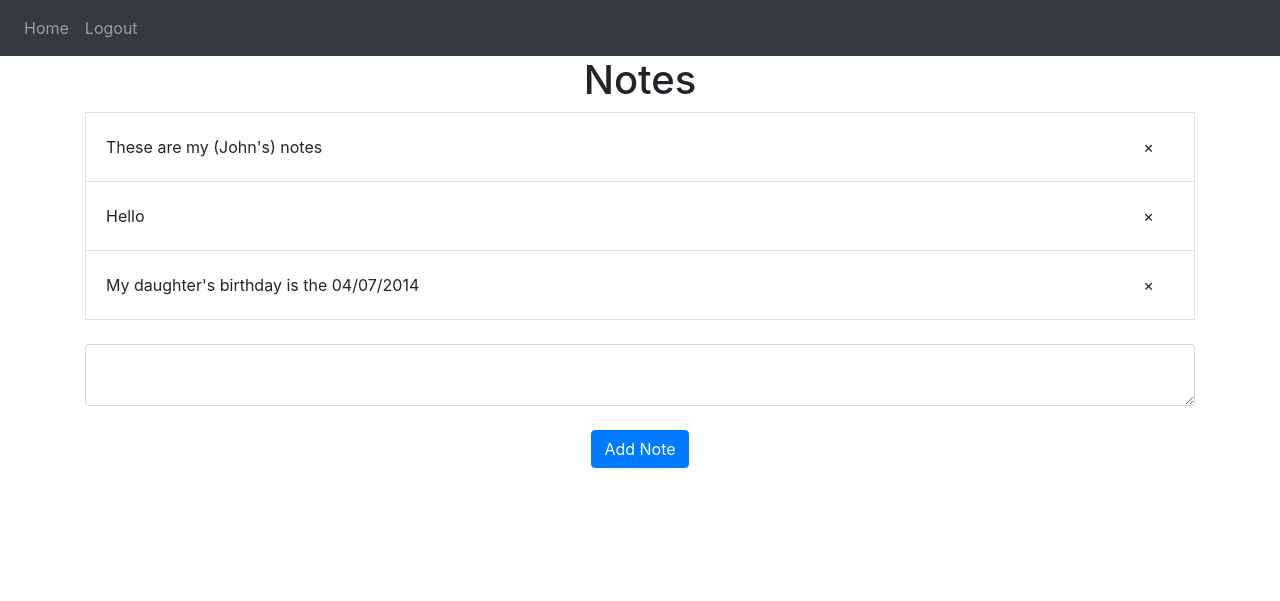
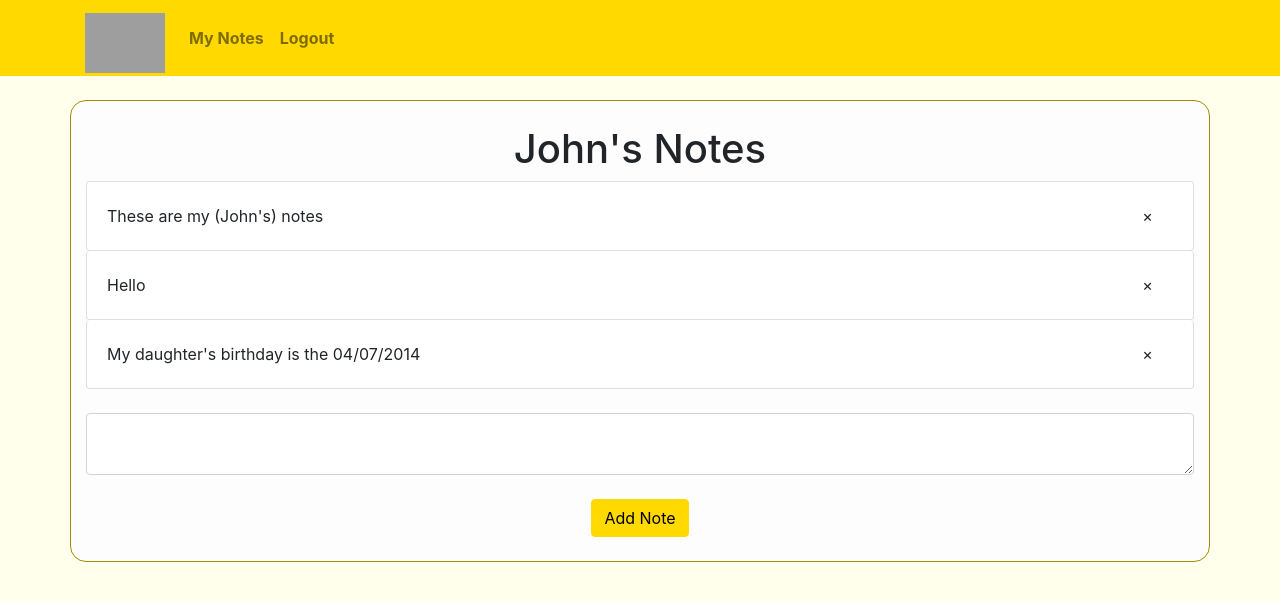
Before and after one commit to jajoste/Note-Taking-App, a Flask app: page / in a window 1280 px wide. Shown: the top 601 px of the page. Run offline with Flask 2, Linux system fonts and the light colour scheme; a user stored in the database is signed in; data comes from the database, SQL or seed files in the repository; both versions use the stored data as it was after the commit; some libraries are stand-ins or nearby versions; grey boxes are pictures that could not be loaded.

Commit message:
Finished Project. Updated CSS styling

```diff
--- a/main.py
+++ b/main.py
@@ -2,5 +2,5 @@ from website import create_app
 
 app = create_app()
 
-if __name__ == '__main__':
+if __name__ == "__main__":
     app.run(debug=True)
--- /dev/null
+++ b/website/static/styles/mystyle.css
@@ -0,0 +1,35 @@
+.btn-primary {
+  color: #000000;
+  background-color: #ffd900;
+  border-color: #ffd900;
+}
+.btn-primary:hover {
+  color: #000000;
+  background-color: #dcbb00;
+  border-color: #ffd900;
+}
+.btn-primary:not(:disabled):not(:disabled):active {
+  color: #000000;
+  background-color: #ffd900;
+  border-color: #ffd900;
+  box-shadow: 0 0 0 0.2rem rgba(255, 251, 0, 0.5);
+}
+.btn-primary:not(:disabled):not(:disabled):focus {
+  color: #000000;
+  background-color: #ffd900;
+  border-color: #ffd900;
+  box-shadow: 0 0 0 0.2rem rgba(255, 251, 0, 0.5);
+}
+.btn-primary:not(:disabled):not(.disabled).active:focus,
+.btn-primary:not(:disabled):not(.disabled):active:focus,
+.show > .btn-primary.dropdown-toggle:focus {
+  box-shadow: 0 0 0 0.2rem rgba(255, 251, 0, 0.5);
+}
+.logo {
+  height: 60px;
+  width: auto;
+}
+
+body {
+  background-color: #ffffeb;
+}
--- a/website/templates/base.html
+++ b/website/templates/base.html
@@ -14,48 +14,48 @@
       href="https://stackpath.bootstrapcdn.com/font-awesome/4.7.0/css/font-awesome.min.css"
       crossorigin="anonymous"
     />
-
-        <style>
-            .float-parent-element {
-                width: 100%;
-            }
-            .float-child-element {
-                float: left;
-                width: 10%;
-            }
-            .floating {
-                float: left;
-
-            }
-            .red {
-                background-color: red;
-                margin-left: 50%;
-                height: 100px;
-            }
-            .yellow {
-                margin-left: 50%;
-                height: 100px;
-                background-color: yellow;
-            }
-          </style>
-
+    <link
+      rel="stylesheet"
+      href="{{ url_for('static',filename='styles/mystyle.css') }}"
+    />
+    <link
+      rel="icon"
+      href="https://www.shareicon.net/data/256x256/2015/09/02/94699_note_512x512.png"
+      type="image/icon type"
+    />
 
     <title>{% block title %}Template{% endblock %}</title>
   </head>
+
   <body>
-        <nav class = "navbar navbar-expand-lg navbar-dark bg-dark">
-            <button class="navbar-toggler" type="button" data-toggle="collapse" data-target="#navbar">
+    <nav
+      class="navbar navbar-expand-lg navbar-light font-weight-bold"
+      style="background-color: #ffd900"
+    >
+      <div class="container">
+        <span class="navbar-brand logo">
+          <img
+            class="logo"
+            src="https://www.shareicon.net/data/256x256/2015/09/02/94699_note_512x512.png"
+        /></span>
+        <button
+          class="navbar-toggler"
+          type="button"
+          data-toggle="collapse"
+          data-target="#navbar"
+        >
           <span class="navbar-toggler-icon"></span>
         </button>
         <div class="collapse navbar-collapse" id="navbar">
-                <div class = "navbar-nav">
+          <div class="navbar-nav">
             {% if user.is_authenticated %}
-                    <a class = "nav-item nav-link" id="home" href="/">Home</a>
-                    <a class = "nav-item nav-link" id="logout" href="/logout">Logout</a>
+            <a class="nav-item nav-link" id="home" href="/">My Notes</a>
+            <a class="nav-item nav-link" id="logout" href="/logout">Logout</a>
             {% else %}
-                    <a class = "nav-item nav-link" id="login" href="/login">Login</a>
-                    <a class = "nav-item nav-link" id="sign-up" href="/sign-up">Sign Up</a>
+            <a class="nav-item nav-link" id="login" href="/login">Login</a>
+            <a class="nav-item nav-link" id="sign-up" href="/sign-up">Sign Up</a>
             {% endif %}
+          </div>
         </div>
       </div>
     </nav>
@@ -64,14 +64,14 @@
     {% if messages %}
     {% for category, message in messages %}
     {% if category=='error' %}
-                        <div class="alert alert-danger alert-dismissable fade show", role="alert">
+    <div class="alert alert-danger alert-dismissable fade show" , role="alert">
       {{ message }}
       <button type="button" class="close" data-dismiss="alert">
         <span aria-hidden="true">&times;</span>
       </button>
     </div>
     {% elif category=='success' %}
-                        <div class="alert alert-success alert-dismissable fade show", role="alert">
+    <div class="alert alert-success alert-dismissable fade show" , role="alert">
       {{ message }}
       <button type="button" class="close" data-dismiss="alert">
         <span aria-hidden="true">&times;</span>
@@ -82,7 +82,21 @@
     {% endif %}
     {% endwith %}
 
-        <div class="container">{% block content %}{% endblock %}</div>
+    <br/>
+
+    <div
+      class="container"
+      style="
+        background-color: #fdfdfd;
+        border: 1px solid #a58d00;
+        border-radius: 1rem;
+      "
+    >
+      <br/>
+      {% block content %}
+      {% endblock %}
+      <br/>
+    </div>
 
     <script
       src="https://code.jquery.com/jquery-3.2.1.slim.min.js"
@@ -99,10 +113,6 @@
       integrity="sha384-JZR6Spejh4U02d8jOt6vLEHfe/JQGiRRSQQxSfFWpi1MquVdAyjUar5+76PVCmYl"
       crossorigin="anonymous"
     ></script>
-
-        <script
-        type="text/javascript"
-        src="/website/static/index.js"
-        ></script>
+    <script type="text/javascript" src="/website/static/index.js"></script>
   </body>
 </html>
--- a/website/templates/home.html
+++ b/website/templates/home.html
@@ -1,37 +1,44 @@
 {% extends "base.html"%}
 
-{% block title %}Home{% endblock %}
+{% block title %}
+{{user.first_name}}'s Notes
+{% endblock %}
 
 {% block content %}
-<h1 align="center">Notes</h1>
-<ul class="list-group list-group-flush" id="notes"></ul>
+<h1 align="center">{{user.first_name}}'s Notes</h1>
+
+<ul class="list-group list-group-flush"
+id="notes">
+</ul>
 {% for note in user.notes%}
-    <li class="list-group-item justify-content-between d-flex align-items-center" id="{{note.id}}">
-
-        <!-- <form action="" method="post">
-            <button type='button' class='close' onClick="deleteNote({{note.id}})">
-                <span aria-hidden="true">&times;</span>
-            </button>
-        </form> -->
-
-
+    <li class="list-group-item justify-content-between d-flex align-items-center rounded"
+    id="{{note.id}}"
+    >
             {{note.data}}
-
-            <span class="badge  badge-pill">
-                <form method="post" action="{{ url_for('views.delete_note', note_id=note.id) }}">
-                <input class="btn" type="submit" name="delete" value=&times;>
+            <span class="badge badge-pill">
+                <form method="post"
+                action="{{ url_for('views.delete_note', note_id=note.id) }}">
+                <input class="btn"
+                type="submit"
+                name="delete"
+                value=&times;
+                >
                 </form>
             </span>
-
     </li>
 {% endfor %}
 <br/>
 </ul>
 <form method="POST">
-    <textarea name="note" id="note" class="form-control"></textarea>
+    <textarea name="note"
+    id="note"
+    class="form-control">
+    </textarea>
     <br/>
     <div align="center">
-        <button type="submit" class="btn btn-primary">Add Note</button>
+        <button type="submit"
+        class="btn btn-primary">Add Note
+        </button>
     </div>
 </form>
 {% endblock %}
--- a/website/templates/login.html
+++ b/website/templates/login.html
@@ -1,11 +1,8 @@
 {% extends "base.html"%}
-
 {% block title %}Login{% endblock %}
 
 {% block content %}
-<h1>Login Page</h1>
 <form method="post">
-    <br/>
   <div class="form-group">
     <h3>Login</h3>
   </div>
@@ -29,8 +26,7 @@
       placeholder="Enter Password"
     />
   </div>
-    <br/>
+  <br />
   <button type="submit" class="btn btn-primary">Login</button>
 </form>
-
 {% endblock %}
--- a/website/templates/sign_up.html
+++ b/website/templates/sign_up.html
@@ -1,11 +1,8 @@
 {% extends "base.html"%}
-
 {% block title %}Sign Up{% endblock %}
 
 {% block content %}
-<h1>Sign Up Page</h1>
 <form method="post">
-    <br/>
   <div class="form-group">
     <h3>Sign Up</h3>
   </div>
@@ -59,8 +56,7 @@
       placeholder="Confirm Password"
     />
   </div>
-    <br/>
+  <br />
   <button type="submit" class="btn btn-primary">Submit</button>
 </form>
-
 {% endblock %}
```
Also changed, not shown: test_accounts.txt (added, +9 -0 lines), website/__init__.py (+7 -8 lines), website/auth.py (+4 -5 lines), website/database.db. Lines whose indentation alone changed are shown as unchanged.
